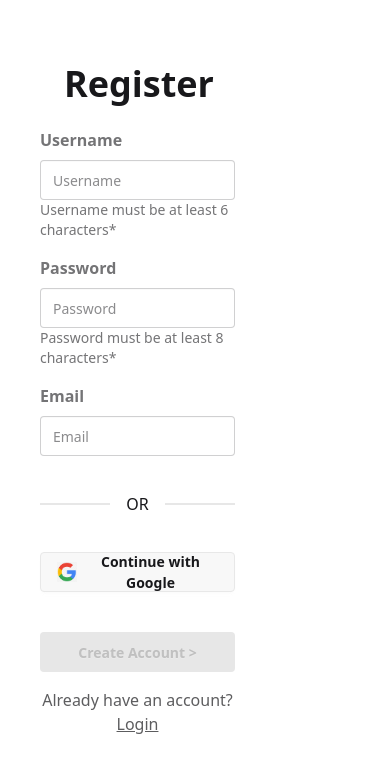
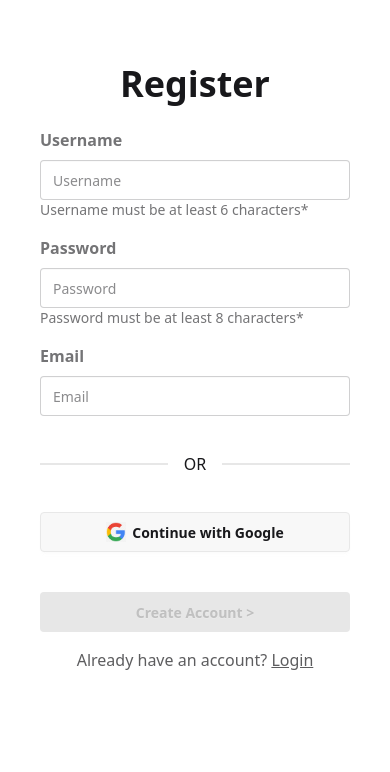
Before and after one commit to jsirivong/certamina.com, a React (Vite) app in the folder frontend/: page /register in a window 390 px wide. Shown: the top 772 px of the page. Built offline with nearby package versions, Linux system fonts and the light colour scheme.

Commit message:
minor syntax changes

```diff
--- a/frontend/src/pages/Register.tsx
+++ b/frontend/src/pages/Register.tsx
@@ -1,6 +1,6 @@
 import { useState, type FormEvent } from "react";
 import axios from "../services/axios.ts";
-import { useNavigate } from "react-router";
+import useAuthentication from "../hooks/useAuthentication.tsx";
 
 interface RegisterData {
     username: string;
@@ -9,7 +9,6 @@ interface RegisterData {
 }
 
 export default function Register() {
-    const navigate = useNavigate();
     const [loading, setLoading] = useState<boolean>(false);
     const [error, setError] = useState<null | string>(null);
     const [registerData, setRegisterData] = useState<RegisterData>({
@@ -26,7 +25,6 @@ export default function Register() {
             const response = await axios.post("/auth/register", registerData)
 
             if (response.data.message === "success") {
-                navigate("/");
                 setError(null);
             }
         } catch (err: any) {
@@ -40,19 +38,19 @@ export default function Register() {
     return (
         <div className="h-screen flex justify-center" data-theme="light">
             <div className="max-w-screen bg-base-100 w-full p-10 lg:flex lg:flex-row">
-                <div className="max-w-[50vw] w-full">
+                <div className="max-w-[100vh] lg:max-w-[50vw] w-full">
                     <div className="p-6">
                         <h1 className="font-semibold text-4xl text-center">Register</h1>
                     </div>
 
                     {error && (
-                        <div className="error">
-                            {error}
+                        <div className="alert alert-warning my-5">
+                            <span className="">{error}</span>
                         </div>
                     )}
 
                     <form className="space-y-10" onSubmit={handleSubmit}>
-                        <div className="max-w-sm space-y-4">
+                        <div className="max-w-lg space-y-4 mx-auto">
                             <div className="flex flex-col">
                                 <label className="label">
                                     <span className="label-text mb-2 font-semibold">Username</span>
```
